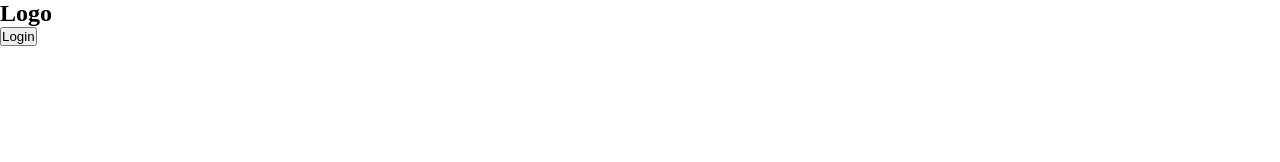
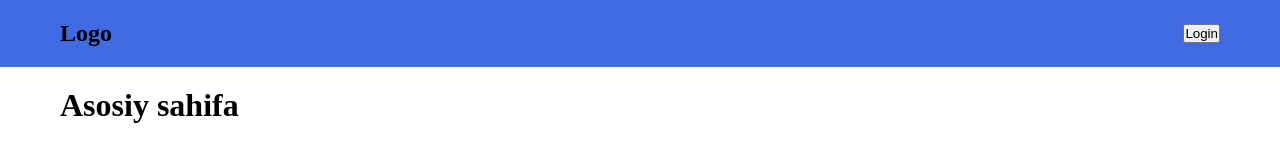
Before and after one commit to Otabek1990/git-darsi, a plain HTML site: page index.html in a window 1280 px wide. Drawn offline with Linux system fonts and the light colour scheme.

Commit message:
nav-css-modified

```diff
--- a/index.css
+++ b/index.css
@@ -3,3 +3,13 @@
     padding: 0;
     box-sizing: border-box;
 }
+nav{
+    background-color: royalblue;
+    padding: 20px 60px;
+    display: flex;
+    align-items: center;
+    justify-content: space-between;
+}
+main{
+    padding: 20px 60px;
+}
--- a/index.html
+++ b/index.html
@@ -13,5 +13,8 @@
         Login
     </button>
   </nav>
+  <main>
+    <h1>Asosiy sahifa</h1>
+  </main>
 </body>
 </html>
```
